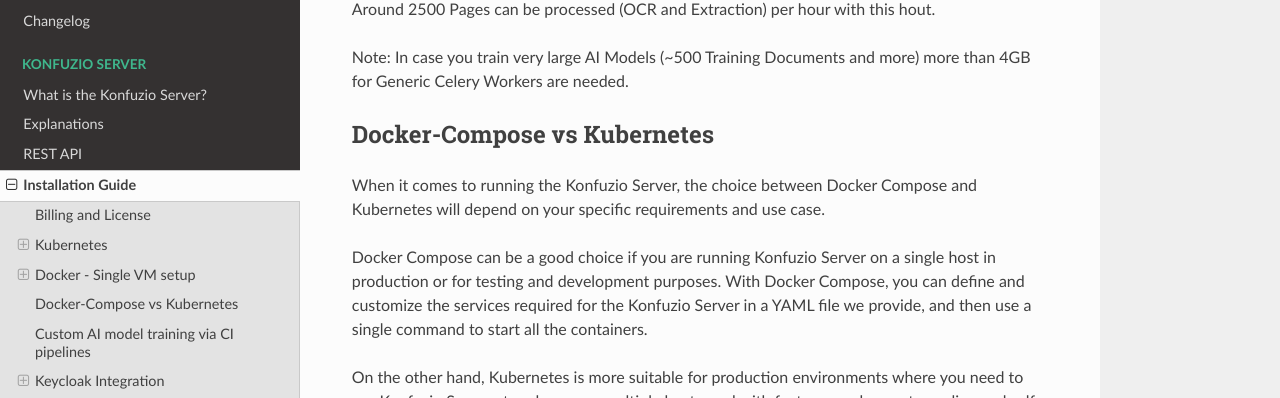
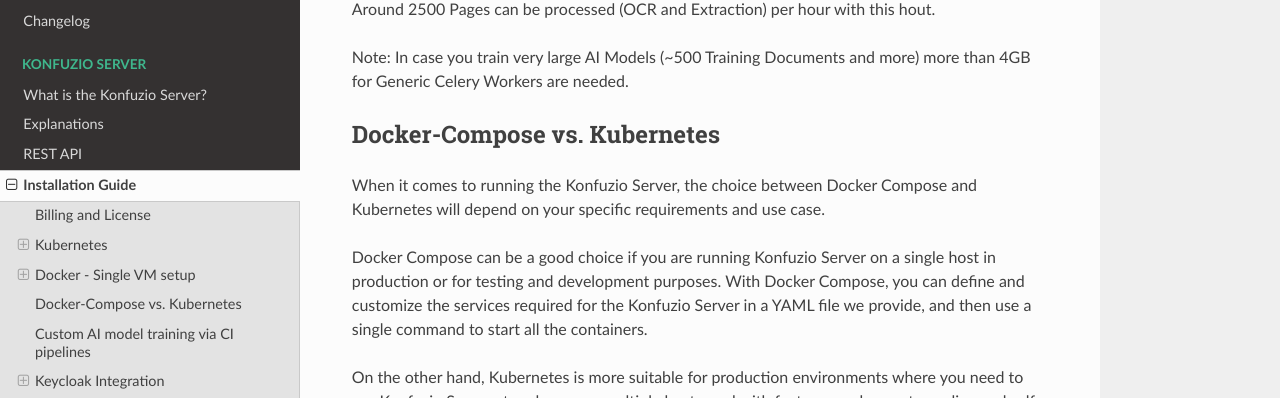
Before and after one commit to konfuzio-ai/konfuzio-sdk, a Sphinx documentation site: the page built from docs/web/on_premises.md, in a window 1280 px wide and 900 px high, scrolled down 13744 px. Shown: the part 142-540 px from the top of the window. Built offline with Sphinx 7.4.7 and the Read the Docs theme 2.0.0, drawn with Linux system fonts in a browser that asks for light colours; pages that are not in the unit, such as notebooks, are missing from menus; a script that is not in the unit is left out.

```diff
--- a/docs/web/on_premises.md
+++ b/docs/web/on_premises.md
@@ -594,7 +594,7 @@
 
 Note: In case you train very large AI Models (~500 Training Documents and more) more than 4GB for Generic Celery Workers are needed.
 
-## Docker-Compose vs Kubernetes
+## Docker-Compose vs. Kubernetes
 
 When it comes to running the Konfuzio Server, the choice between Docker Compose and Kubernetes will depend on your specific requirements and use case.
 
```
